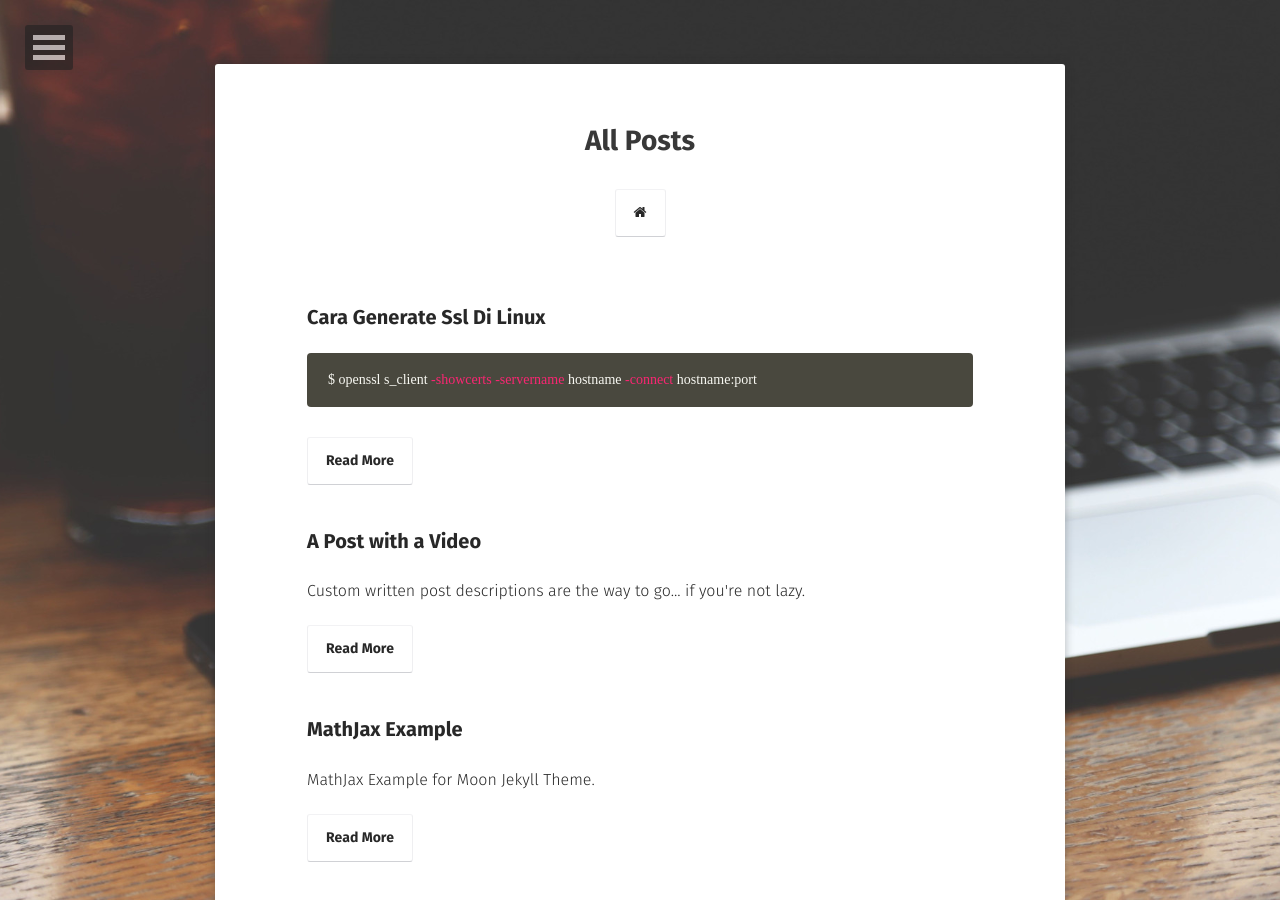
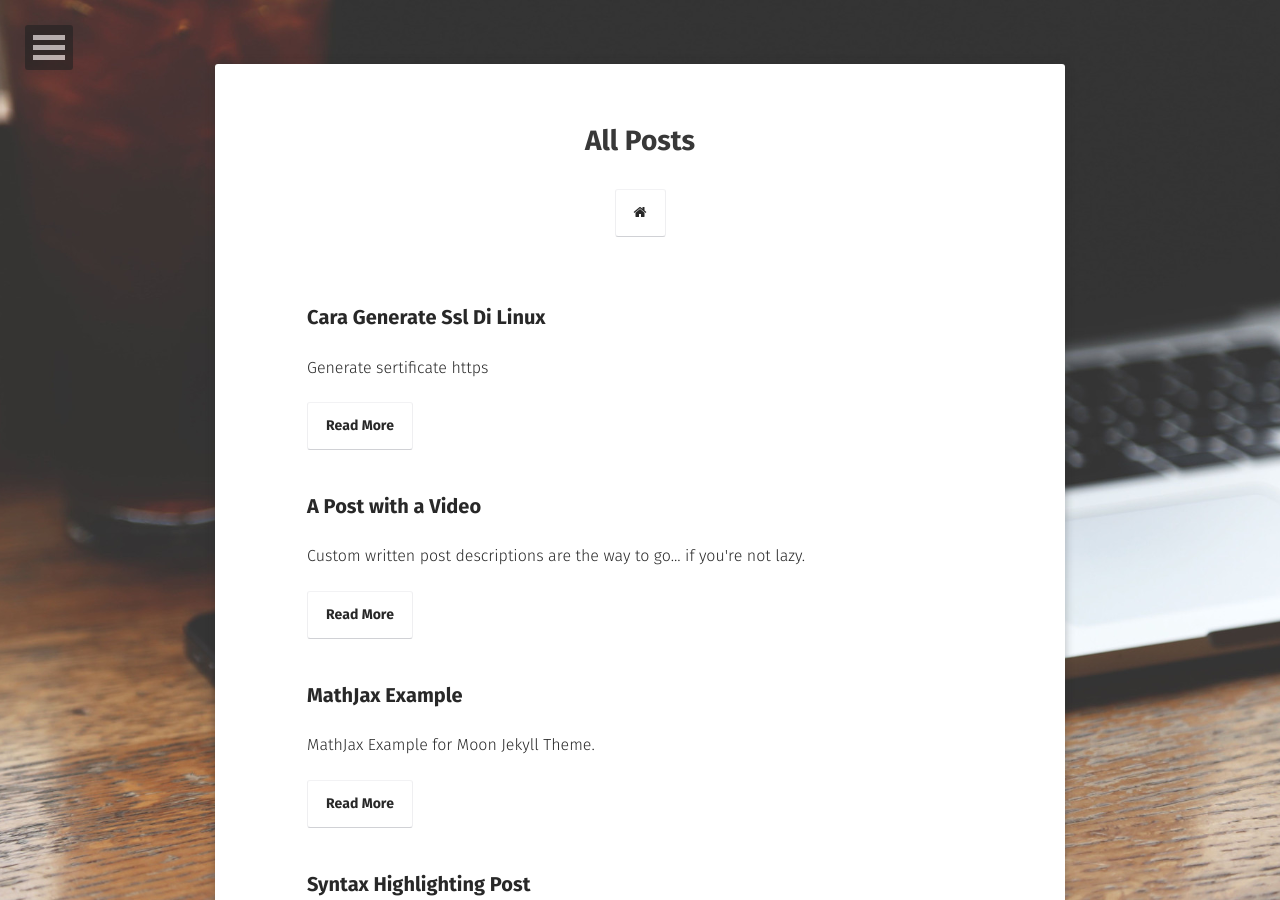
Before and after one commit to SandyRahman/sandyrahman.github.io, a Jekyll site: the page built from posts/index.md, in a window 1280 px wide and 900 px high. Built offline with Jekyll 4.4.1, drawn with Linux system fonts in a browser that asks for light colours; some web fonts are replaced.

Commit message:
Update 2019-12-05-Cara-Generate-SSL-di-Linux.md

````diff
--- a/_posts/2019-12-05-Cara-Generate-SSL-di-Linux.md
+++ b/_posts/2019-12-05-Cara-Generate-SSL-di-Linux.md
@@ -1,6 +1,7 @@
 ---
 published: true
 tag: Linux
+excerpt: Generate sertificate https
 ---
 ```sh
 $ openssl s_client -showcerts -servername hostname -connect hostname:port
````
